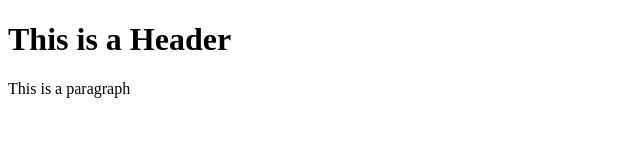
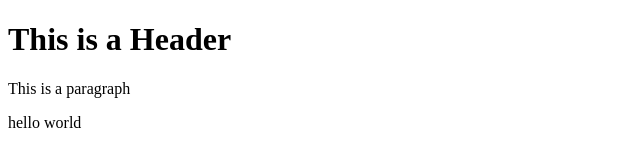
Before and after one commit to kapildthapa/git-test, a website: page index.html in a window 1280 px wide. Shown: the full height of the page, 0-640 px from the left. Drawn offline with Linux system fonts and the light colour scheme.

```diff
--- a/index.html
+++ b/index.html
@@ -9,5 +9,6 @@
 <body>
     <h1>This is a Header</h1>
     <p>This is a paragraph</p>
+    hello world
 </body>
 </html>
```
Also changed, not shown: package.json (added, +19 -0 lines), 2 other files.
